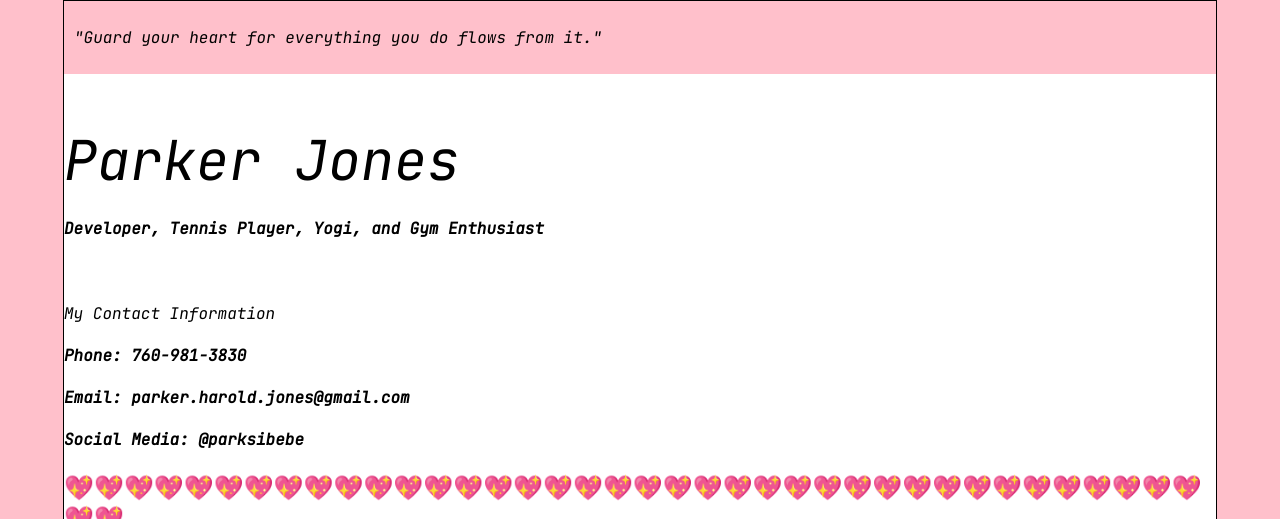
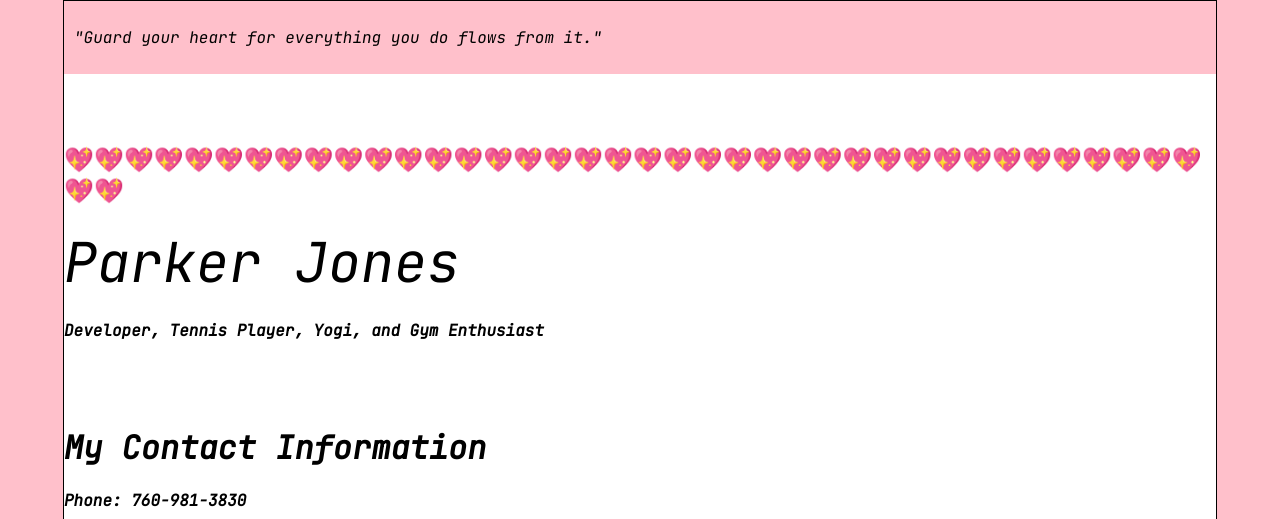
Before and after one commit to ParkerHJones/blogportfolio, a React (Create React App) app: page / in a window 1280 px wide. Shown: the top 519 px of the page. Built offline with nearby package versions, Linux system fonts and the light colour scheme.

Commit message:
added hearts to logo

```diff
--- a/src/components/Logo/index.js
+++ b/src/components/Logo/index.js
@@ -10,12 +10,13 @@ import './style.css';
  const Logo = (orops) => {
      return(
          <div className= "logo">
+             <h2> 💖💖💖💖💖💖💖💖💖💖💖💖💖💖💖💖💖💖💖💖💖💖💖💖💖💖💖💖💖💖💖💖💖💖💖💖💖💖💖💖</h2>
              <a href="#">Parker Jones</a>
              <br ></br>
              <h4>Developer, Tennis Player, Yogi, and Gym Enthusiast </h4>
              <br></br>
              <br ></br>
-             <span> My Contact Information </span>
+             <h1> My Contact Information </h1>
             <h4> Phone: 760-981-3830 </h4>
             <h4> Email: parker.harold.jones@gmail.com</h4>
             <h4> Social Media: @parksibebe </h4>
```
Also changed, not shown: 1 other file (tests, documents, lock files or other folders).
